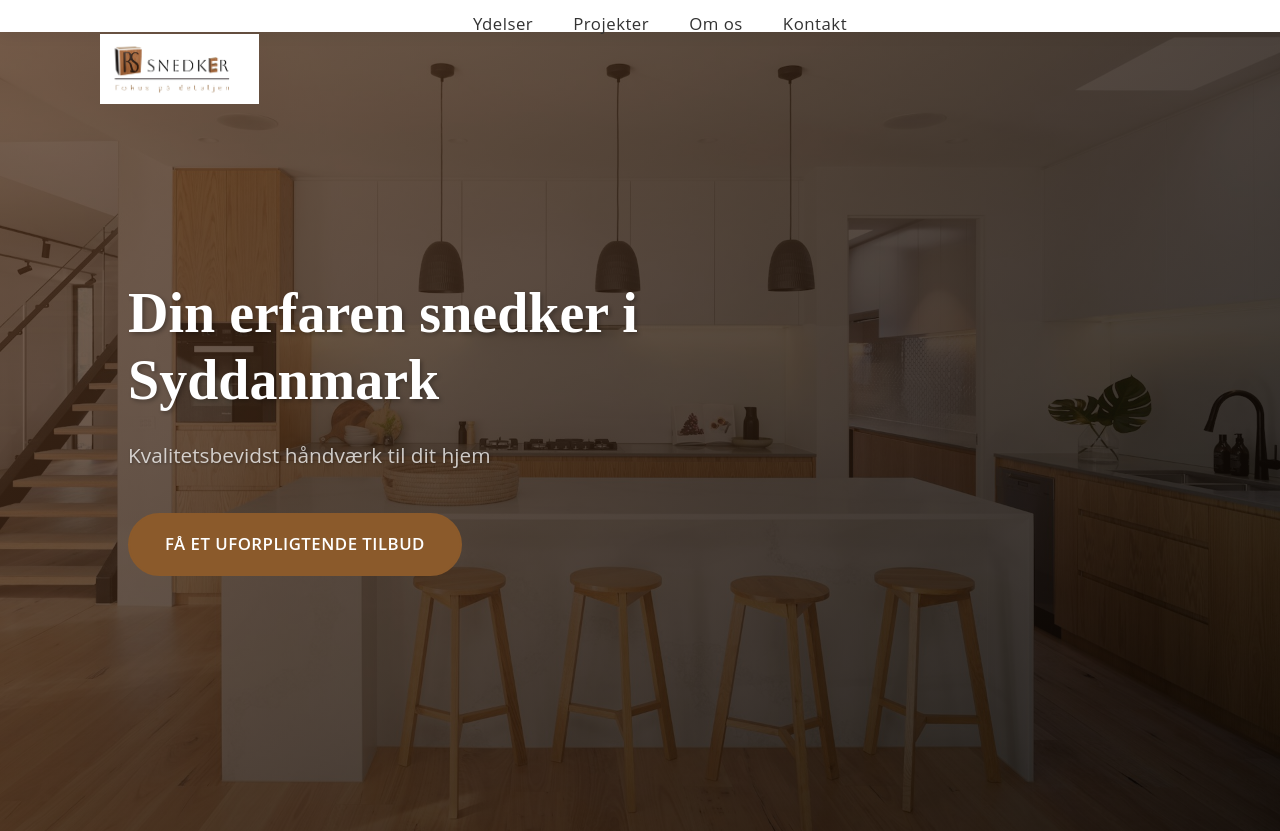
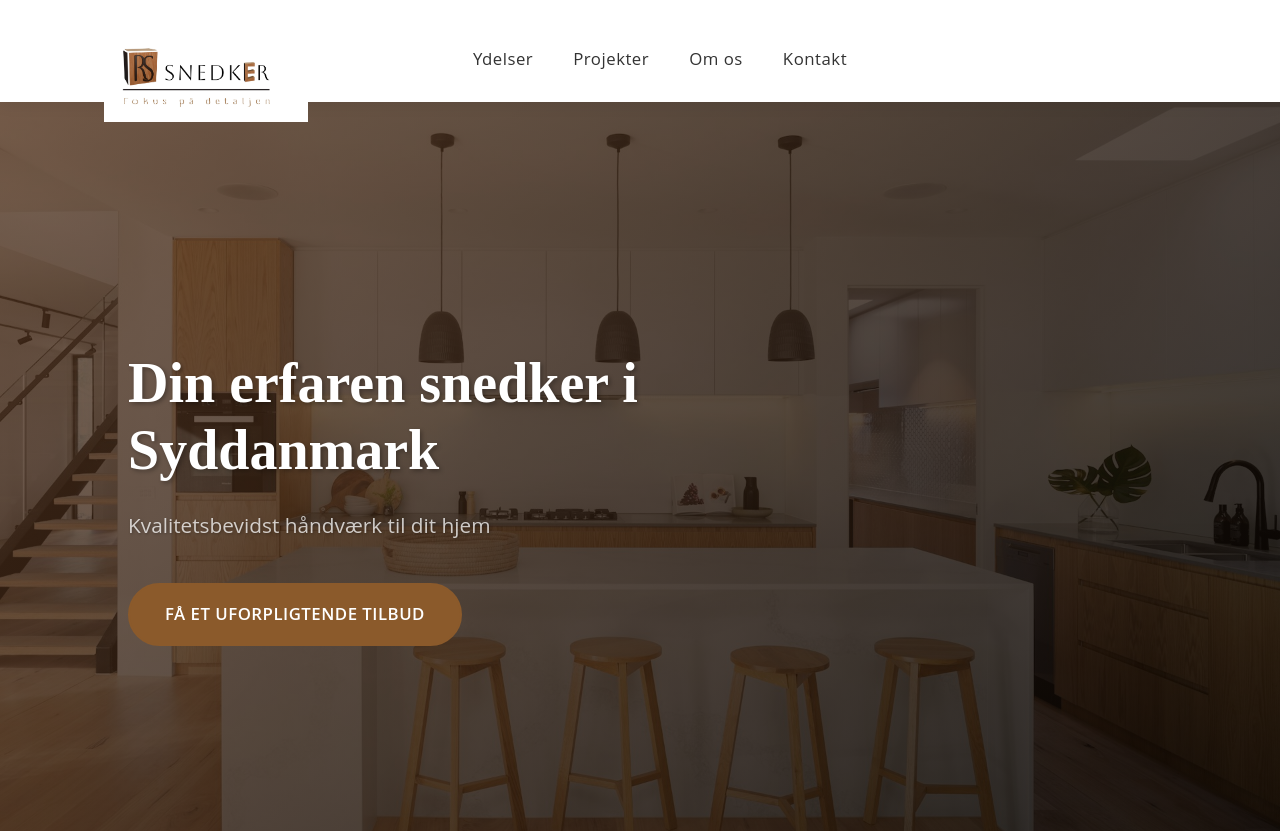
Before and after one commit to ralphboass/rs-snedker, a plain HTML site: page index.html in a window 1280 px wide. Shown: the top 831 px of the page. Drawn offline with Linux system fonts and the light colour scheme.

Commit message:
Update style.css

```diff
--- a/css/style.css
+++ b/css/style.css
@@ -112,10 +112,11 @@ nav {
 }
 
 .logo {
-    position: absolute;
-    left: 5%;
-    top: 10px;
+    display: flex;
+    align-items: flex-start;
     height: 70px;
+    padding-top: 0.5rem;
+    position: relative;
     z-index: 1;
 }
 
```
